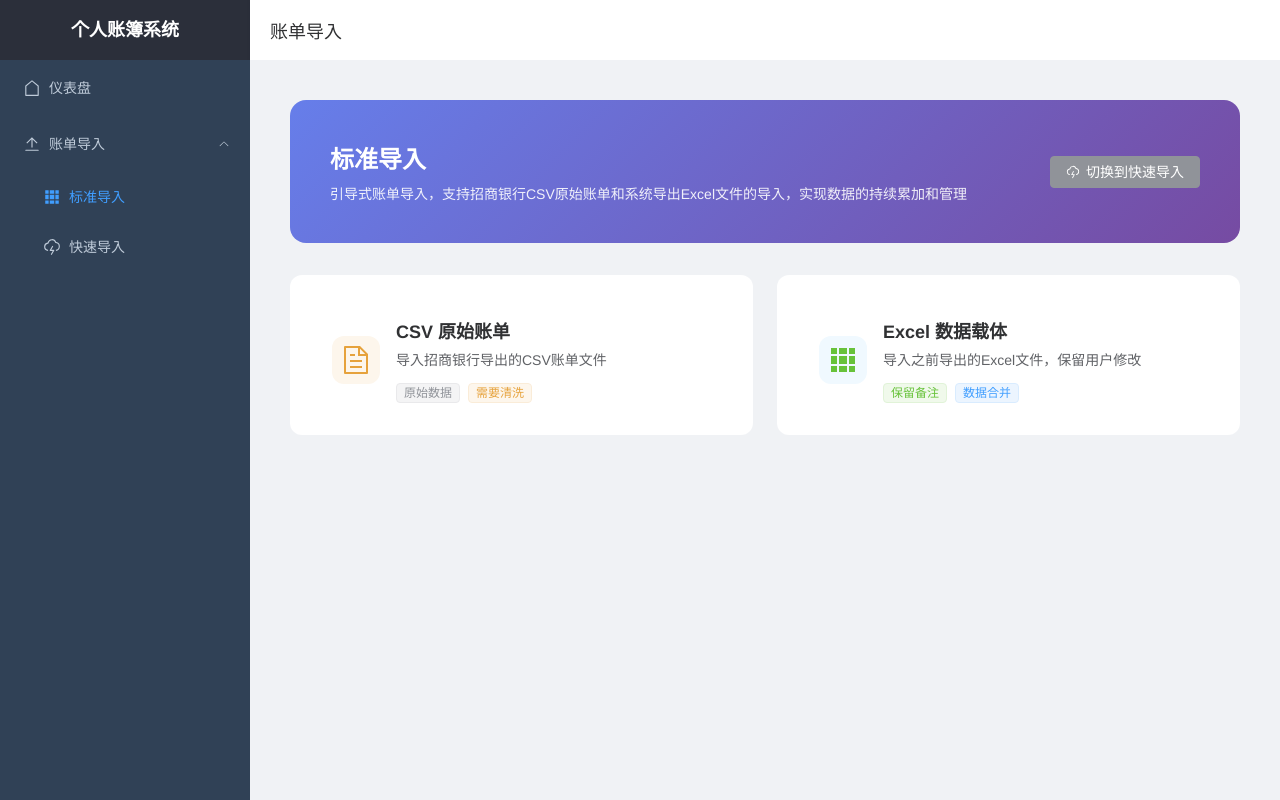
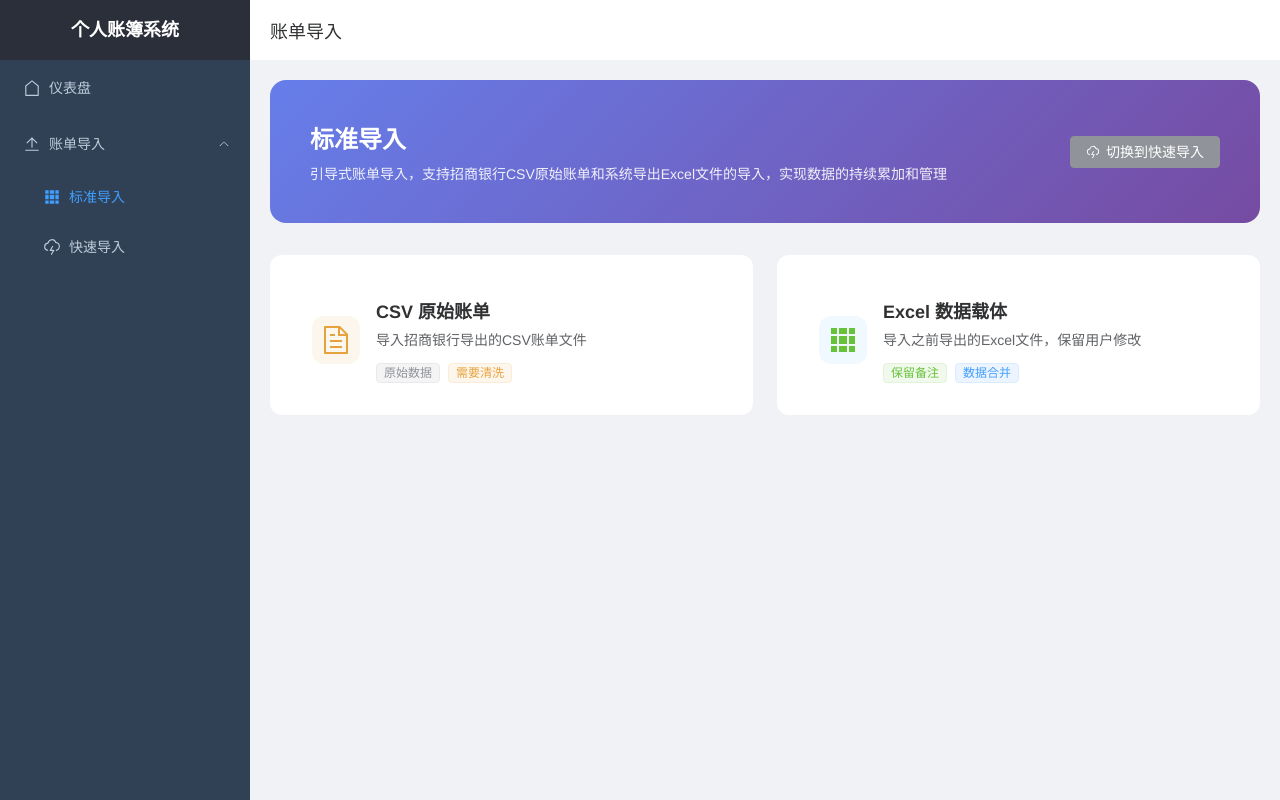
Before and after one commit to 365rrs/personal-ledger, a Vue app in the folder personal-ledger-frontend/: page /bill-import in a window 1280 px wide. Built offline with nearby package versions, Linux system fonts and the light colour scheme; the HTML template or start-up script is replaced by a standard one.

Commit message:
style(BillImport): 移除页面内边距
- 将 .bill-import 样式中的 padding 值从 20px 修改为 0
- 保持最小高度和宽度设置不变
- 维持盒模型计算方式

```diff
--- a/personal-ledger-frontend/src/views/BillImport.vue
+++ b/personal-ledger-frontend/src/views/BillImport.vue
@@ -456,7 +456,7 @@ onMounted(() => {
 
 <style scoped>
 .bill-import {
-  padding: 20px;
+  padding: 0;
   min-height: 100vh;
   width: 100%;
   box-sizing: border-box;
```
